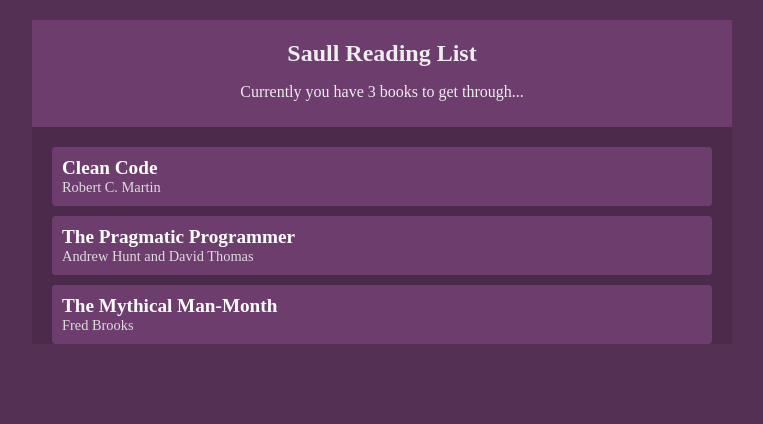
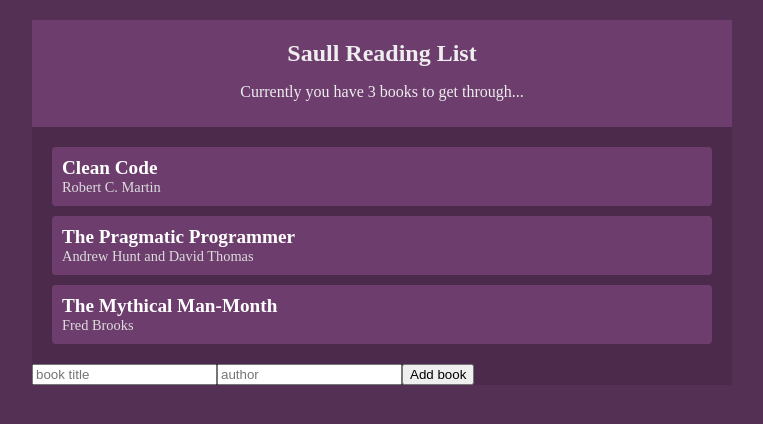
Before and after one commit to saullbrandao/book-list, a React (Create React App) app: page / in a window 1280 px wide. Shown: the top 424 px of the page, without its empty margins (258-1021 px from the left). Built offline with nearby package versions, Linux system fonts and the light colour scheme.

Commit message:
Add the form to the app

```diff
--- a/src/App.js
+++ b/src/App.js
@@ -1,3 +1,4 @@
+import BookForm from "./components/BookForm";
 import BookList from "./components/BookList";
 import Navbar from "./components/Navbar";
 import BookContextProvider from "./contexts/BookContext";
@@ -8,6 +9,7 @@
       <BookContextProvider>
         <Navbar />
         <BookList />
+        <BookForm />
       </BookContextProvider>
     </div>
   );
```
